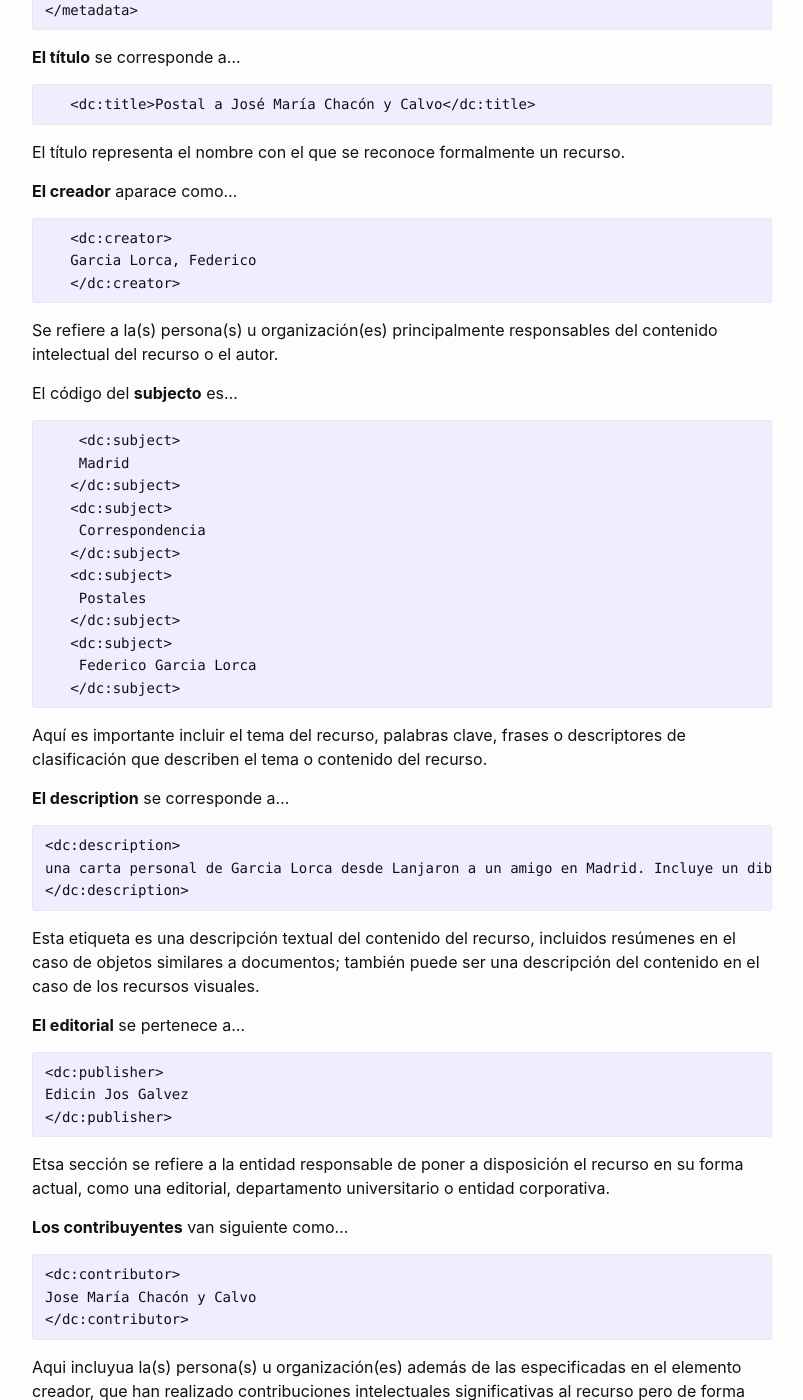
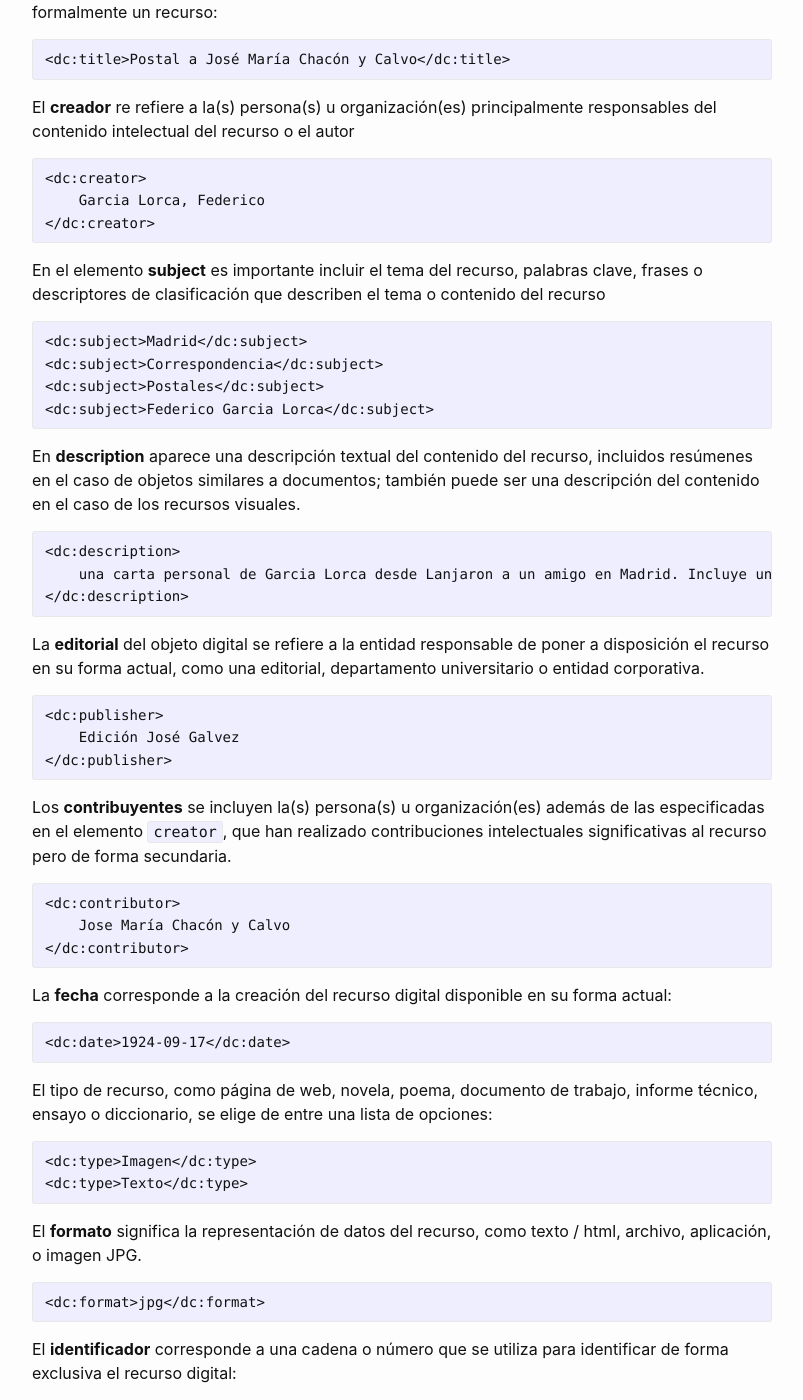
Before and after one commit to charkessinger/charkessinger.github.io, a Jekyll site: the page built from _posts/2021-09-27-metadatos.md, in a window 1280 px wide and 1400 px high, scrolled down 1341 px. Shown: the whole window, without its empty margins (238-1041 px from the left). Built offline with Jekyll 4.4.1, drawn with Linux system fonts in a browser that asks for light colours; some of the changed text lies outside the part shown.

Commit message:
Update 2021-09-27-metadatos.md

````diff
--- a/_posts/2021-09-27-metadatos.md
+++ b/_posts/2021-09-27-metadatos.md
@@ -1,159 +1,132 @@
 ---
 layout: post
-title: "Comentario de un archivo de metadatos en Dublin Core"
+title: "Tarea 3. Comentario de un archivo de metadatos en Dublin Core"
 author:
 - Charlotte Kessinger
 date: 2021-09-27
 ---
 
-# ¿Qué es Dublin Core?
+### ¿Qué es Dublin Core?
+Dublin Core es un estándar web que consta de **15 nombres** estándar para campos de metadatos para resaltar los detalles más importantes de un documento. Es uno de los esquemas de metadatos más simples y más utilizados. El estándar Dublin Core tiene definiciones para cada elemento de metadatos que establecen qué tipo de información se debe registrar, dónde y cómo. Además, muchos de los elementos de datos tienen estándares de valor de datos, como el Vocabulario de tipo DCMI y los códigos de idioma ISO 639.
 
-Dublin Core es un estándar web que consta de **15 nombres** estándar para campos de metadatos para resaltar los detalles más importantes de un documento. Es uno de los esquemas de metadatos más simples y más utilizados. El estándar Dublin Core tiene definiciones de cada elemento de metadatos que establecen qué tipo de información se debe registrar, dónde y cómo. Además, muchos de los elementos de datos tienen estándares de valor de datos, como el Vocabulario de tipo DCMI y los códigos de idioma ISO 639, etc.
-
-## ¿Quién lo utiliza?
-
+### ¿Quién lo utiliza?
 Con frecuencia los museos, las bibliotecas, y algunas platformas de publicación como Omeka usan Dublin Core.
 
-## ¿Para qué sirve?
+### ¿Para qué sirve?
+Dublin core ofrece información de catalogación ampliada y documentación de índice mejorada para programas de búsqueda de Web. Los metadatos de Dublin Core se pueden usar para múltiples propósitos, desde la descripción simple de recursos hasta la combinación de vocabularios de metadatos de diferentes estándares de metadatos, así como más implementaciones avanzadas.
 
-Dublin core ofrece información de catalogación ampliada y documentación de índice mejorada para programas de búsqueda de Web. Los metadatos de Dublin Core se pueden usar para múltiples propósitos, desde la descripción simple de recursos hasta la combinación de vocabularios de metadatos de diferentes estándares de metadatos, hasta más oportunidades e implementaciones avanzadas.
+### ¿Quién lo hizo?
+El esquema se originó en Dublín (Ohio) en 1995 durante un taller de metadatos.
 
-## ¿Quién lo hizo?
-El esquema se originó en Dublín, Ohio en 1995 durante un taller de metadatos.
+### Los **quince elementos de Dublin Core
 
-# Los quince elementos de código de Dublin Core
+La etiqueta de apertura del código corresponde a un simple prólogo XML y un elemento raíz llamado `metada`:
 
-La etiqueta de apertura del código corresponde a...
+```
+<?xml version="1.0"?>
+<metadata xmlns:dc="http://purl.org/dc/elements/1.1/">
+    ...
+</metadata>
+```
 
-    <?xml version="1.0"?>
-    <metadata xmlns:dc="http://purl.org/dc/elements/1.1/">
-    ...
-    </metadata>
+El **título** aparecen en el siguiente elemento y representa el nombre con el que se reconoce formalmente un recurso:
 
+```
+<dc:title>Postal a José María Chacón y Calvo</dc:title>
+```
 
-**El título** se corresponde a...
+El **creador** re refiere a la(s) persona(s) u organización(es) principalmente responsables del contenido intelectual del recurso o el autor
 
-       <dc:title>Postal a José María Chacón y Calvo</dc:title>
+```
+<dc:creator>
+    Garcia Lorca, Federico
+</dc:creator>
+```
 
-El título representa el nombre con el que se reconoce formalmente un recurso.
+En el elemento **subject** es importante incluir el tema del recurso, palabras clave, frases o descriptores de clasificación que describen el tema o contenido del recurso
 
-**El creador** aparace como...
+```
+<dc:subject>Madrid</dc:subject>
+<dc:subject>Correspondencia</dc:subject>
+<dc:subject>Postales</dc:subject>
+<dc:subject>Federico Garcia Lorca</dc:subject>
+```
 
-       <dc:creator>
-       Garcia Lorca, Federico
-       </dc:creator>
+En **description** aparece una descripción textual del contenido del recurso, incluidos resúmenes en el caso de objetos similares a documentos; también puede ser una descripción del contenido en el caso de los recursos visuales.
 
-Se refiere a la(s) persona(s) u organización(es) principalmente responsables del contenido intelectual del recurso o el autor.
+```
+<dc:description>
+    una carta personal de Garcia Lorca desde Lanjaron a un amigo en Madrid. Incluye un dibujo de una flor.
+</dc:description>
+```
 
-El código del **subjecto** es...
+La **editorial** del objeto digital se refiere a la entidad responsable de poner a disposición el recurso en su forma actual, como una editorial, departamento universitario o entidad corporativa.
 
-        <dc:subject>
-        Madrid
-       </dc:subject>
-       <dc:subject>
-        Correspondencia
-       </dc:subject>
-       <dc:subject>
-        Postales
-       </dc:subject>
-       <dc:subject>
-        Federico Garcia Lorca
-       </dc:subject>
+```
+<dc:publisher>
+    Edición José Galvez
+</dc:publisher>
+ ```
 
-Aquí es importante incluir el tema del recurso, palabras clave, frases o descriptores de clasificación que describen el tema o contenido del recurso.
+Los **contribuyentes** se incluyen la(s) persona(s) u organización(es) además de las especificadas en el elemento `creator`, que han realizado contribuciones intelectuales significativas al recurso pero de forma secundaria.
 
-**El description** se corresponde a...
+ ```
+<dc:contributor>
+    Jose María Chacón y Calvo
+</dc:contributor>
+ ```
 
-    <dc:description>
-    una carta personal de Garcia Lorca desde Lanjaron a un amigo en Madrid. Incluye un dibujo de una flor.
-    </dc:description>
+La **fecha** corresponde a la creación del recurso digital disponible en su forma actual:
 
-Esta etiqueta es una descripción textual del contenido del recurso, incluidos resúmenes en el caso de objetos similares a documentos; también puede ser una descripción del contenido en el caso de los recursos visuales.
+```
+<dc:date>1924-09-17</dc:date>
+```
 
-**El editorial** se pertenece a...
+El tipo de recurso, como página de web, novela, poema, documento de trabajo, informe técnico, ensayo o diccionario, se elige de entre una lista de opciones:
 
-    <dc:publisher>
-    Edicin Jos Galvez
-    </dc:publisher>
+```
+<dc:type>Imagen</dc:type>
+<dc:type>Texto</dc:type>
+```
 
-Etsa sección se refiere a la entidad responsable de poner a disposición el recurso en su forma actual, como una editorial, departamento universitario o entidad corporativa.
+El **formato** significa la representación de datos del recurso, como texto / html, archivo, aplicación, o imagen JPG.
 
-**Los contribuyentes** van siguiente como...
+```
+<dc:format>jpg</dc:format>
+```
 
-    <dc:contributor>
-    Jose María Chacón y Calvo
-    </dc:contributor>
+El **identificador** corresponde a una cadena o número que se utiliza para identificar de forma exclusiva el recurso digital:
 
-Aqui incluyua la(s) persona(s) u organización(es) además de las especificadas en el elemento creador, que han realizado contribuciones intelectuales significativas al recurso pero de forma secundaria.
+```
+<dc:identifier>
+    https://merrick.library.miami.edu/cdm/compoundobject/collection/chc5324/id/31/rec/19
+</dc:identifier>
+```
 
-**La fecha** se pertenece a....
+El código del **fuente** representa la procedencia del trabajo, ya sea impreso o electrónico:
 
-    <dc:date>
-    1924-09-17
-    </dc:date>
+```
+<dc:source>University of Miami</dc:source>
+```
 
-La fecha en que el recurso estuvo disponible en su forma actual.
+La etiqueta del **idioma** indica el (los) idioma(s) del contenido intelectual del recurso:
 
-El código del **tipo** esta representado como...
+```
+<dc:language>SPA</dc:language>
+```
 
-    <dc:type>
-    Imagen
-    </dc:type>
-    <dc:type>
-    Texto
-    </dc:type>
+La **cobretura** significa el contexto y las caracteristicas espaciales y temporales del recurso:
 
+```
+<dc:coverage>1898-1936 Spain</dc:coverage>
+```
 
-El tipo de recurso, como página de web, novela, poema, documento de trabajo, informe técnico, ensayo o diccionario. Tipo se elija de una lista enumerada de tipos.
+Los **Los derechos** incluyen la información sobre los derechos sobre el recurso:
 
-**El formato** se corresponde a...
+```
+<dc:rights>Domino público</dc:rights>
+```
 
-    <dc:format>
-    jpg
-    </dc:format>
+### Conclusión
 
-El formato significa la representación de datos del recurso, como texto / html, archivo, aplicación, o imagen JPG.
-
-**El identificador** es como...
-
-    <dc:identifier>
-    https://merrick.library.miami.edu/cdm/compoundobject/collection/chc5324/id/31/rec/19
-    </dc:identifier>
-
-Significa una cadena o número que se utiliza para identificar de forma exclusiva el recurso.
-
-El código del **fuente** se representa como...
-
-    <dc:source>
-    University of Miami
-    </dc:source>
-
-El trabajo, ya sea impreso o electrónico, desde el que se entrega el recurso.
-
-La etiqueta del **idioma** es...
-
-    <dc:language>
-    SPA
-    </dc:language>
-
-El (los) idioma(s) del contenido intelectual del recurso.
-
-**La cobretura** se corresponde a...
-
-    <dc:coverage>
-    1898-1936 Spain
-    </dc:coverage>
-
-Significa contexto y caracteristicas espacial y temporal del recurso.
-
-**Los derechos** es el elemento quince y aparace como...
-
-    <dc:rights>
-    Domino público
-    </dc:rights>
-
-Es importante a incluir información sobre los derechos sobre el recurso.
-
-# Resumen
-
-Como los metadatos se almacenan dentro del área <HEAD> de una página web, no son visibles para los navegadores web. Sin embargo, colocados en páginas web, los metadatos permitirán encontrar información con mayor facilidad y precisión. Además, se puede utilizar para el archivo de registros. Los metadatos también ayudan a la precisión de la búsqueda de web. Al final, las directrices permiten desarrollar estándares relacionados con la catalogación, recuperación o archivo de documentos electrónicos utilizando Dublin Core Elements.
+Los metadatos ayudan a la precisión de la búsqueda en la web. De manera parecida a como añadimos una serie de metadatos en el área del `<head>` de una página web, así sirven algunos tipos específicos de estándares de metadatos. Dublin Core se utiliza para la creación de registros para objetos digitales y su catalogación, recuperación o archivo de documentos electrónicos.
````
